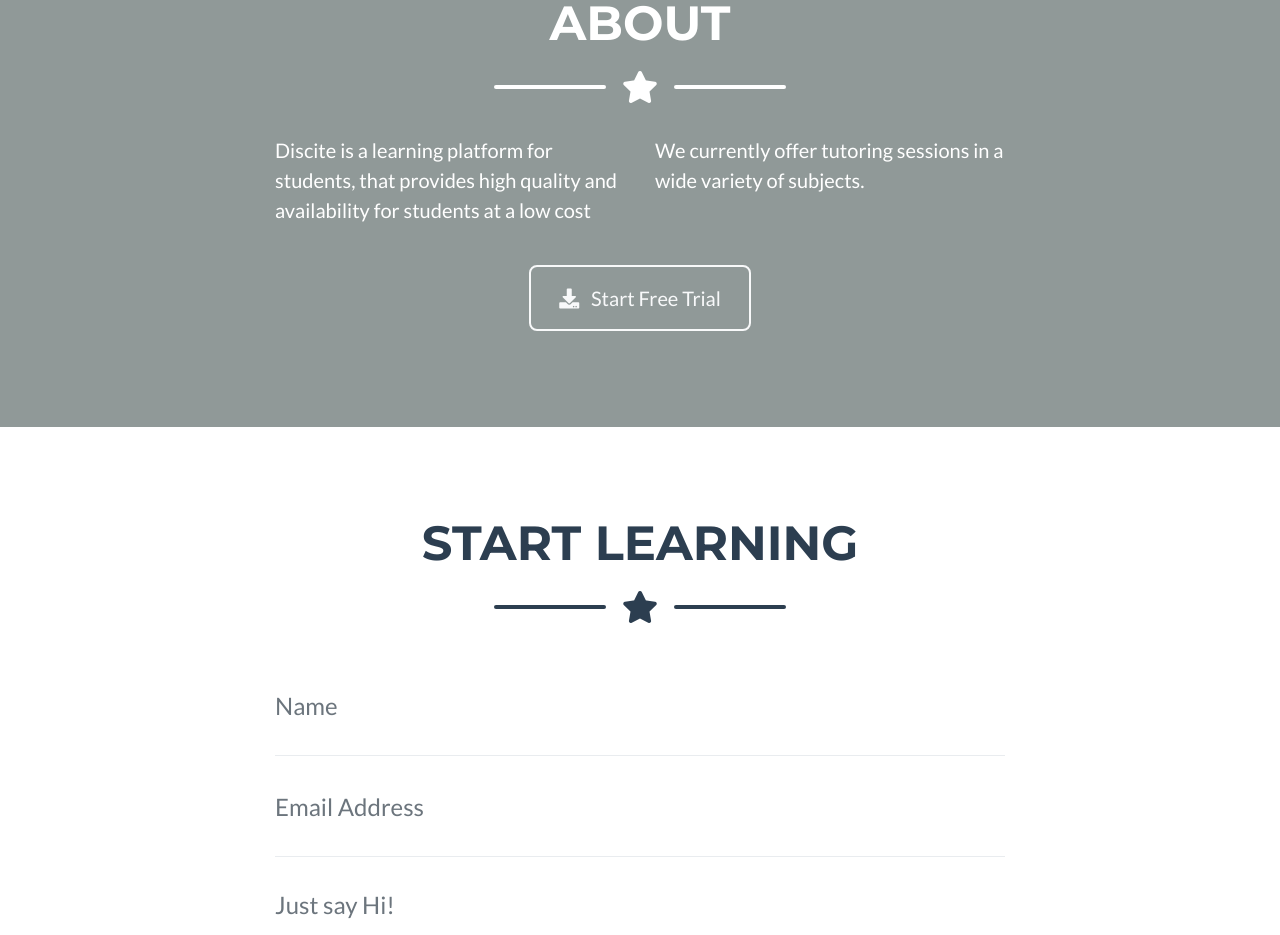
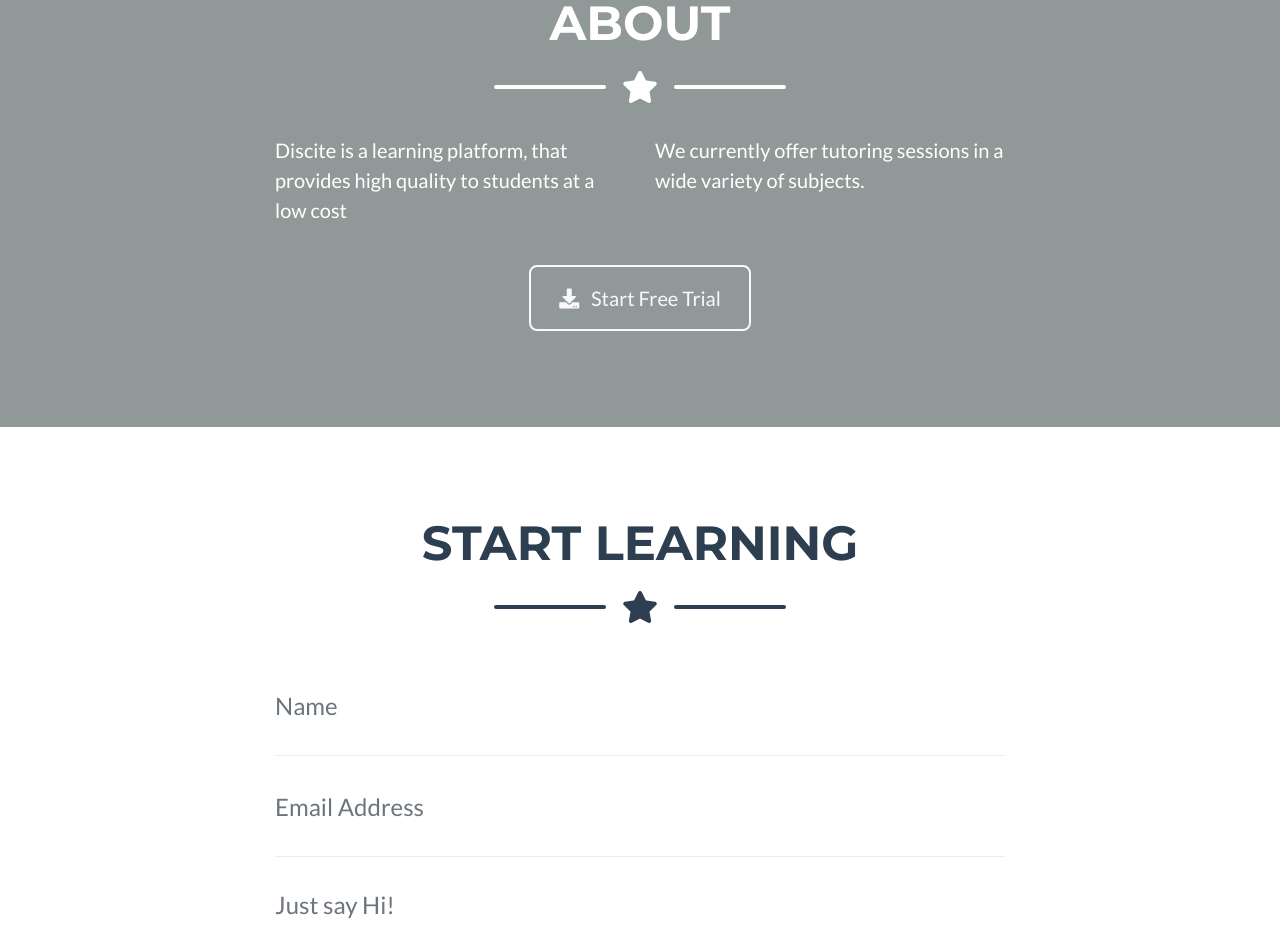
Before and after one commit to alexsaldana9/landingpage, a website with bundled scripts: page index.html in a window 1280 px wide. Shown: the part 1938-2873 px from the top of the page. Built offline with nearby package versions, Linux system fonts and the light colour scheme.

Commit message:
wording - about us section

```diff
--- a/index.html
+++ b/index.html
@@ -211,7 +211,7 @@
       <!-- About Section Content -->
       <div class="row">
         <div class="col-lg-4 ml-auto">
-          <p class="lead">Discite is a learning platform for students, that provides high quality and availability for students at a low cost</p>
+          <p class="lead">Discite is a learning platform, that provides high quality to students at a low cost</p>
         </div>
         <div class="col-lg-4 mr-auto">
           <p class="lead">We currently offer tutoring sessions in a wide variety of subjects. </p>
```
